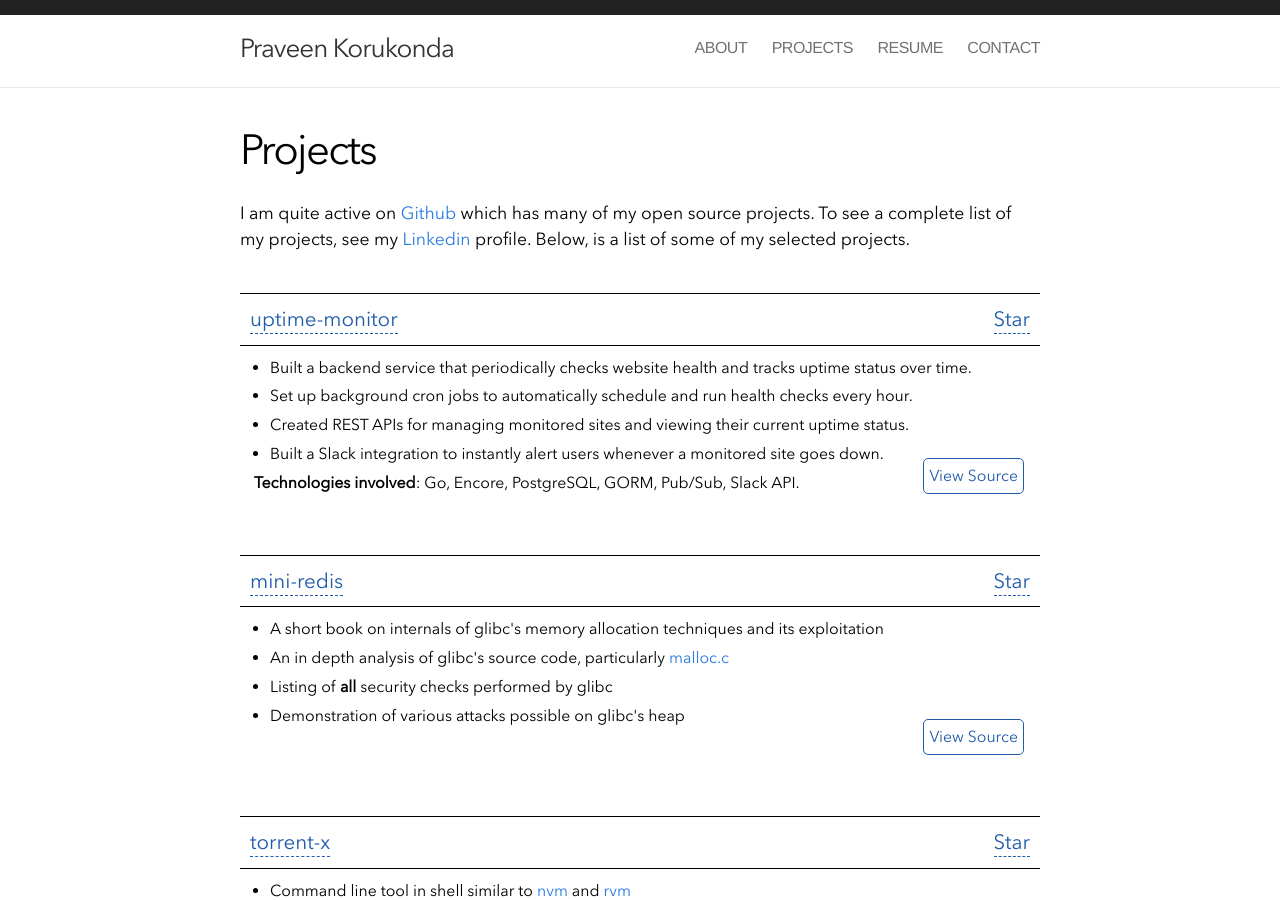
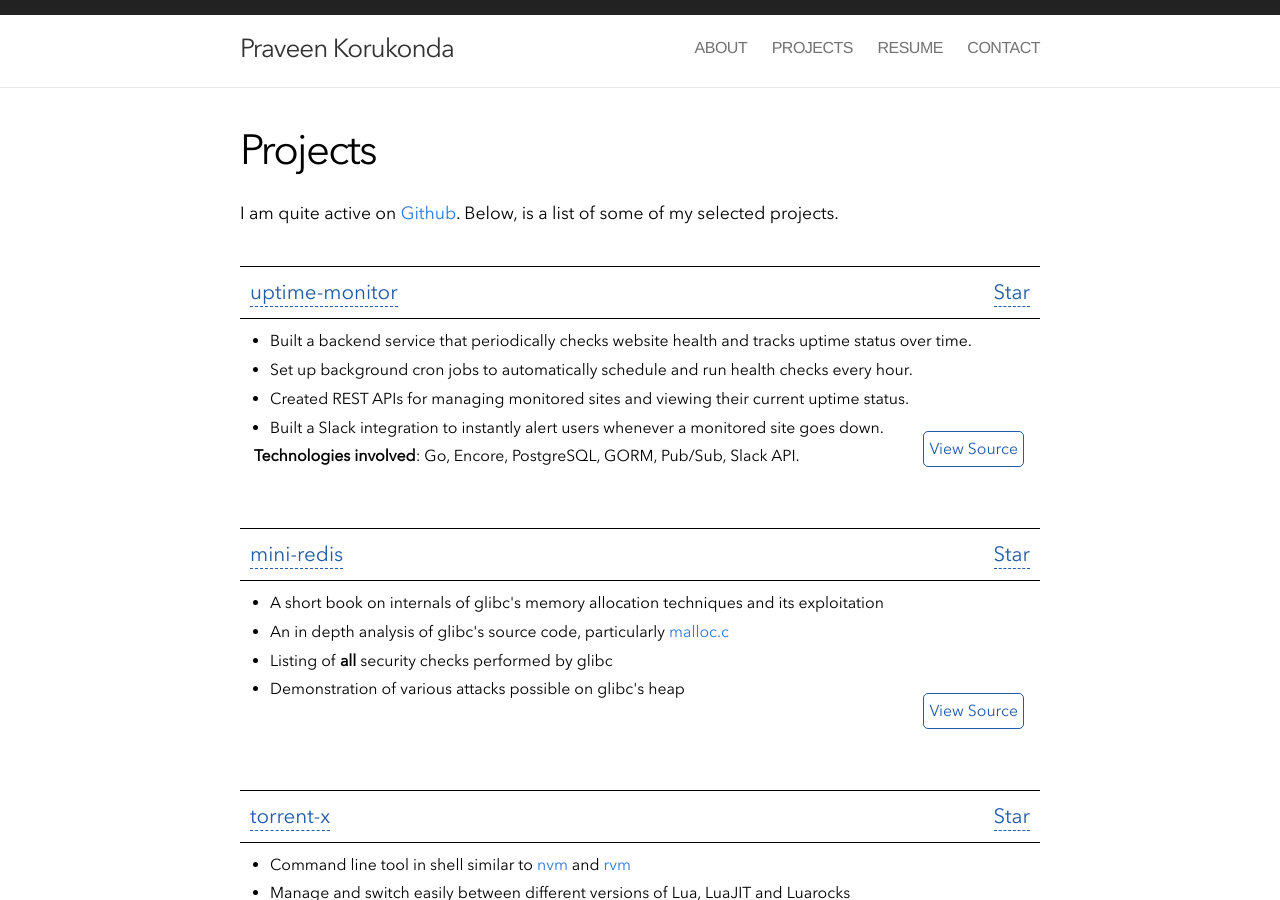
Before and after one commit to kpraveenkumar19/kpraveenkumar19.github.io, a Jekyll site: the page built from projects.html, in a window 1280 px wide and 900 px high. Built offline with Jekyll 4.4.1, drawn with Linux system fonts in a browser that asks for light colours; nearby versions of some CDN libraries.

Commit message:
Update Projects desc

```diff
--- a/projects.html
+++ b/projects.html
@@ -7,7 +7,7 @@ title: Projects
   <header class="post-header">
     <h1>Projects</h1>
   </header>
-  I am quite active on <a href = "{{ site.data.params.github_url }}">Github</a> which has many of my open source projects. To see a complete list of my projects, see my <a href="{{ site.data.params.linkedin_url }}">Linkedin</a> profile. Below, is a list of some of my selected projects.
+  I am quite active on <a href = "{{ site.data.params.github_url }}">Github</a>. Below, is a list of some of my selected projects.
 
   <div class="projects">
     {% for project in site.data.projects %}
```
